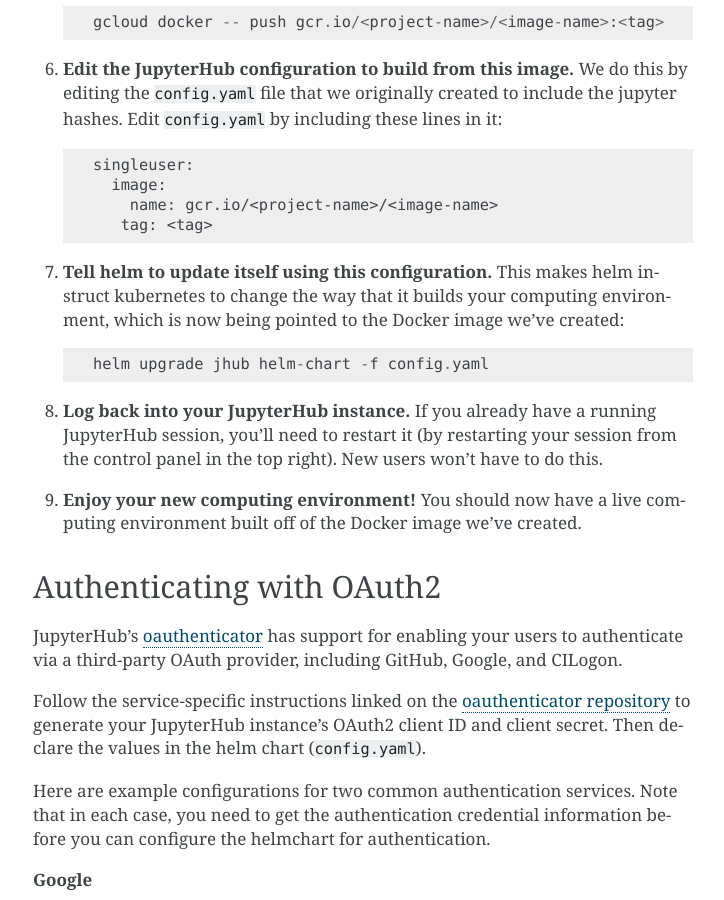
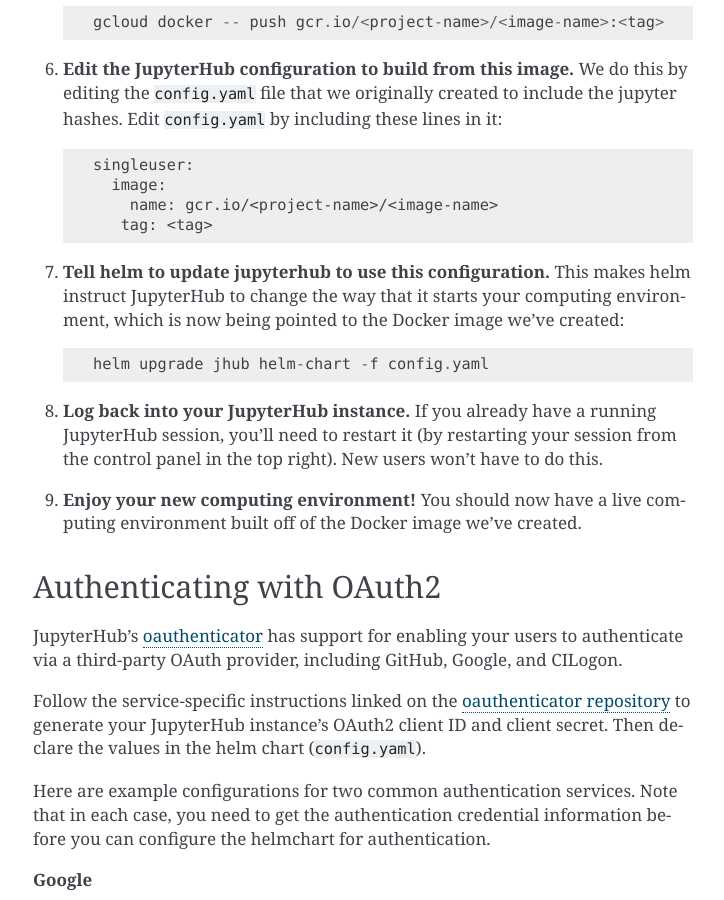
Before and after one commit to jupyterhub/zero-to-jupyterhub-k8s, a Sphinx documentation site: the page built from doc/source/extending.rst, in a window 1280 px wide and 900 px high, scrolled down 2857 px. Shown: the whole window, without its empty margins (387-1111 px from the left). Built offline with Sphinx 7.4.7, drawn with Linux system fonts in a browser that asks for light colours.

Commit message:
Minor fixes on what helm upgrade actually does

```diff
--- a/doc/source/extending.rst
+++ b/doc/source/extending.rst
@@ -132,8 +132,8 @@ configure JupyterHub to build off of this image.
               name: gcr.io/<project-name>/<image-name>
              tag: <tag>
 
-7. **Tell helm to update itself using this configuration.** This makes helm
-   instruct kubernetes to change the way that it builds your computing
+7. **Tell helm to update jupyterhub to use this configuration.** This makes helm
+   instruct JupyterHub to change the way that it starts your computing
    environment, which is now being pointed to the Docker image we’ve created::
 
        helm upgrade jhub helm-chart -f config.yaml
```
